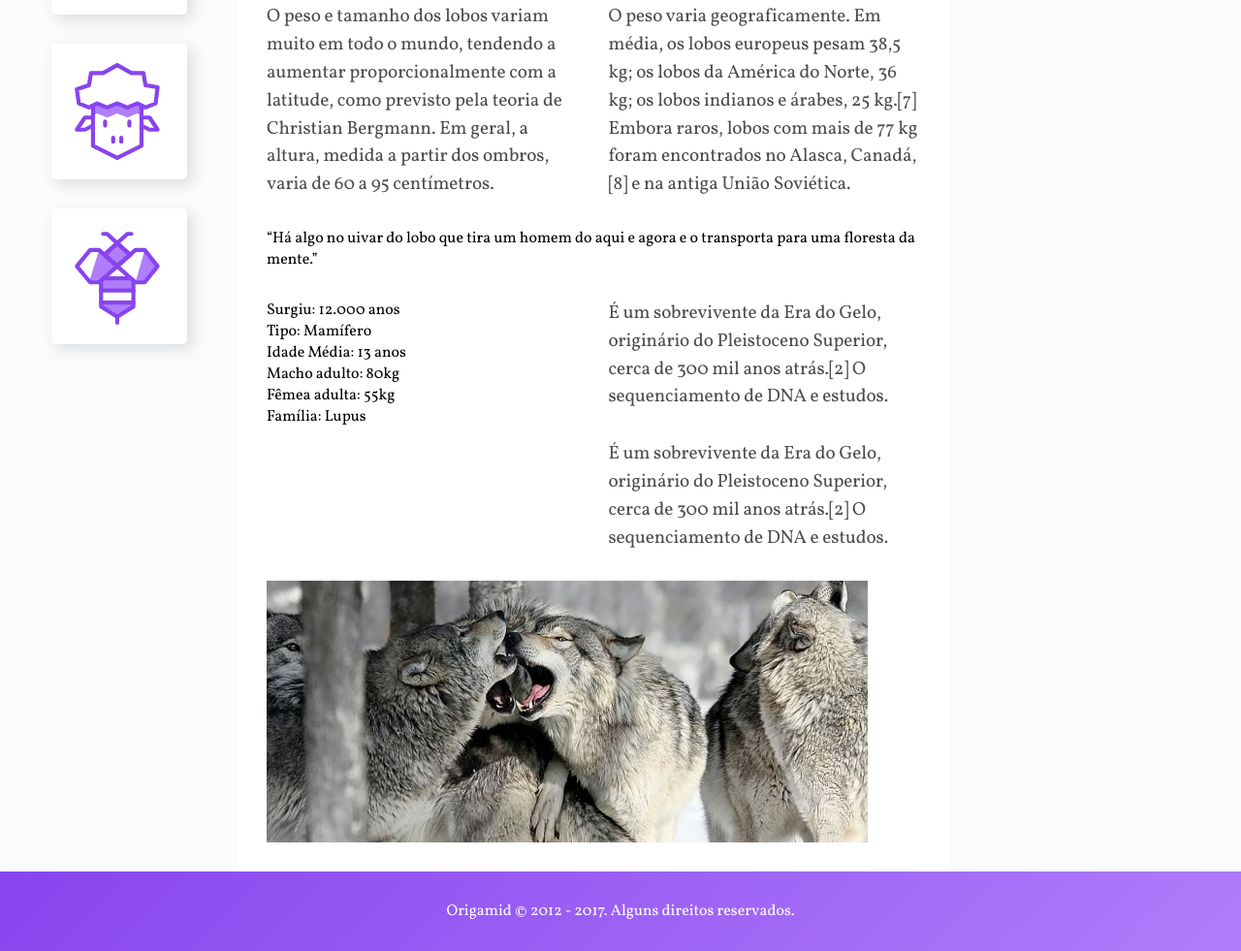
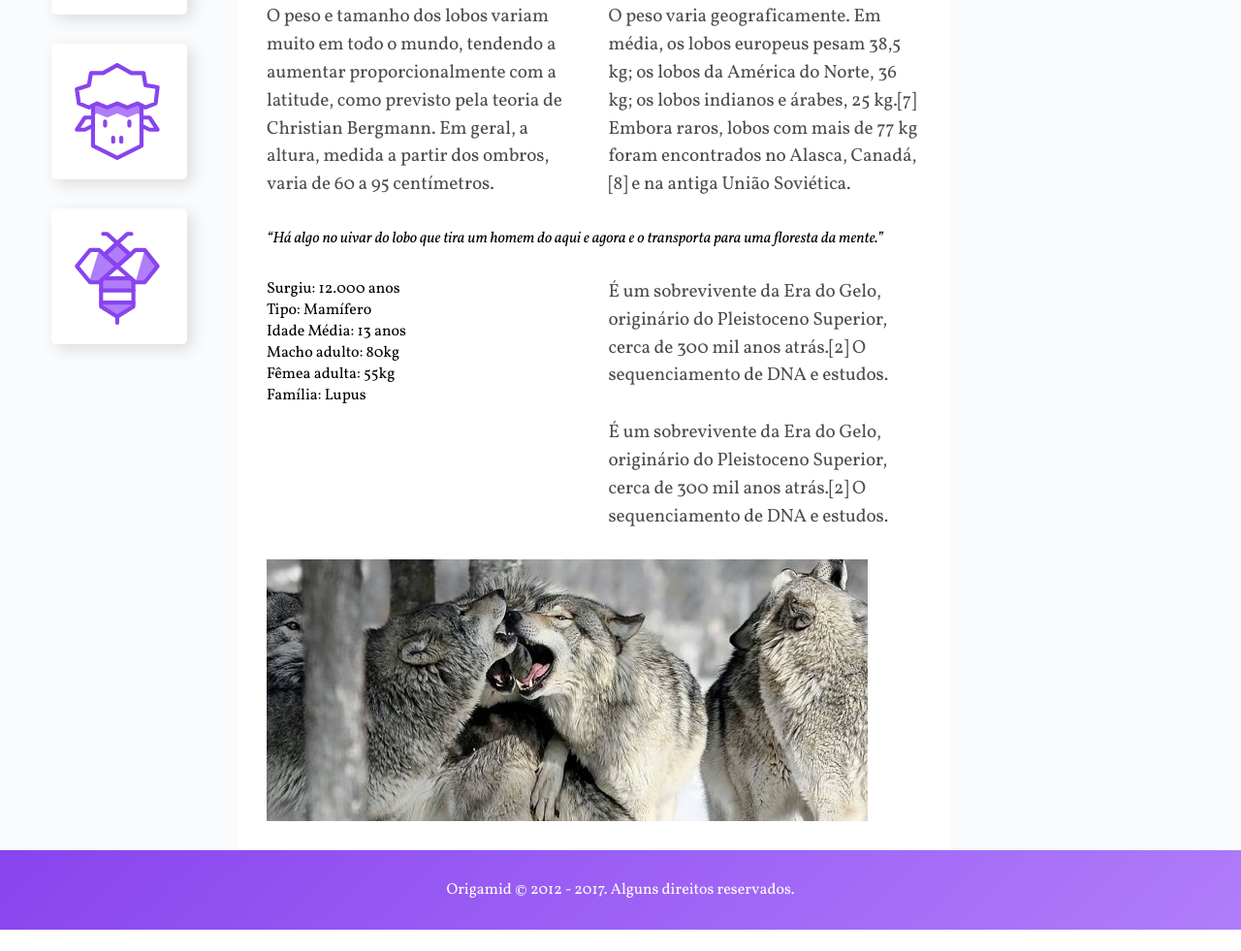
Before and after one commit to rafaelftdelima/wildbeast, a plain HTML site: page index.html in a window 1280 px wide. Shown: the part 770-1751 px from the top of the page at 97% size. After the commit the page ends 1729 px from the top, so only its background shows below. Drawn offline with Linux system fonts and the light colour scheme.

Commit message:
Add italic-text class to paragraph on blockquote element

```diff
--- a/index.html
+++ b/index.html
@@ -81,7 +81,7 @@
             América do Norte, 36 kg; os lobos indianos e árabes, 25 kg.[7] Embora raros, lobos com mais de 77 kg foram
             encontrados no Alasca, Canadá,[8] e na antiga União Soviética.</p>
 
-        <blockquote class="content__blockquote col-wide">
+        <blockquote class="content__blockquote italic-text col-wide">
             <p>“Há algo no uivar do lobo que tira um homem do aqui e agora e o transporta para uma floresta da mente.”
             </p>
         </blockquote>
```
